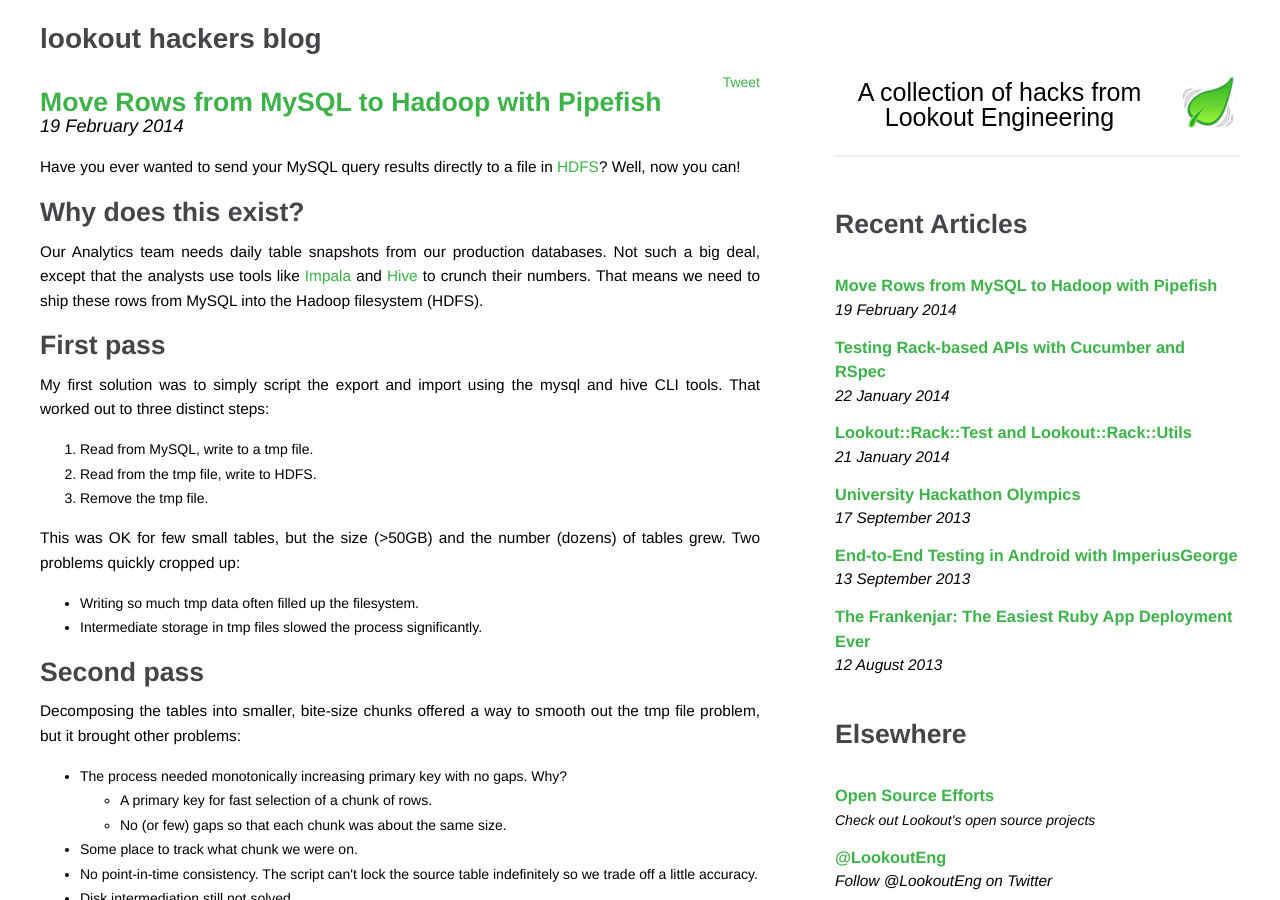
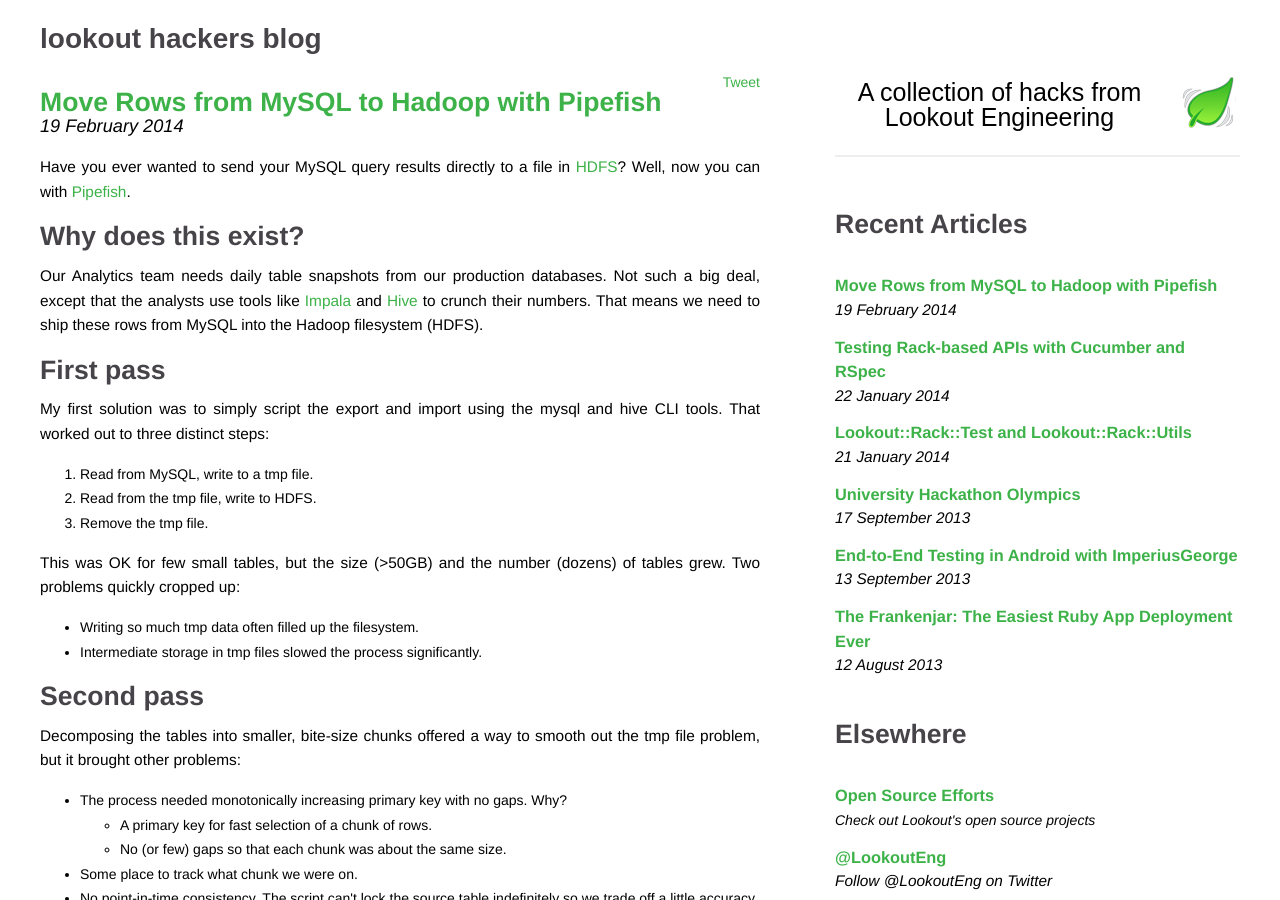
Before and after one commit to webspinner/lookout.github.com, a Jekyll site: the page built from _posts/2014-02-19-move-rows-from-mysql-to-hadoop-with-pipefish.md, in a window 1280 px wide and 900 px high. Built offline with Jekyll 4.4.1, drawn with Linux system fonts in a browser that asks for light colours; Markdown is read by kramdown in place of the engine named in the settings; comment, search, counter and statistics services are not loaded.

Commit message:
Forgot to add link to src.
I'm new at this.

```diff
--- a/_posts/2014-02-19-move-rows-from-mysql-to-hadoop-with-pipefish.md
+++ b/_posts/2014-02-19-move-rows-from-mysql-to-hadoop-with-pipefish.md
@@ -12,7 +12,7 @@
 - C
 ---
 
-Have you ever wanted to send your MySQL query results directly to a file in [HDFS](http://hadoop.apache.org/docs/stable1/hdfs_design.html)? Well, now you can!
+Have you ever wanted to send your MySQL query results directly to a file in [HDFS](http://hadoop.apache.org/docs/stable1/hdfs_design.html)? Well, now you can with [Pipefish](https://github.com/lookout/pipefish).
 
 Why does this exist?
 --------------------
```
